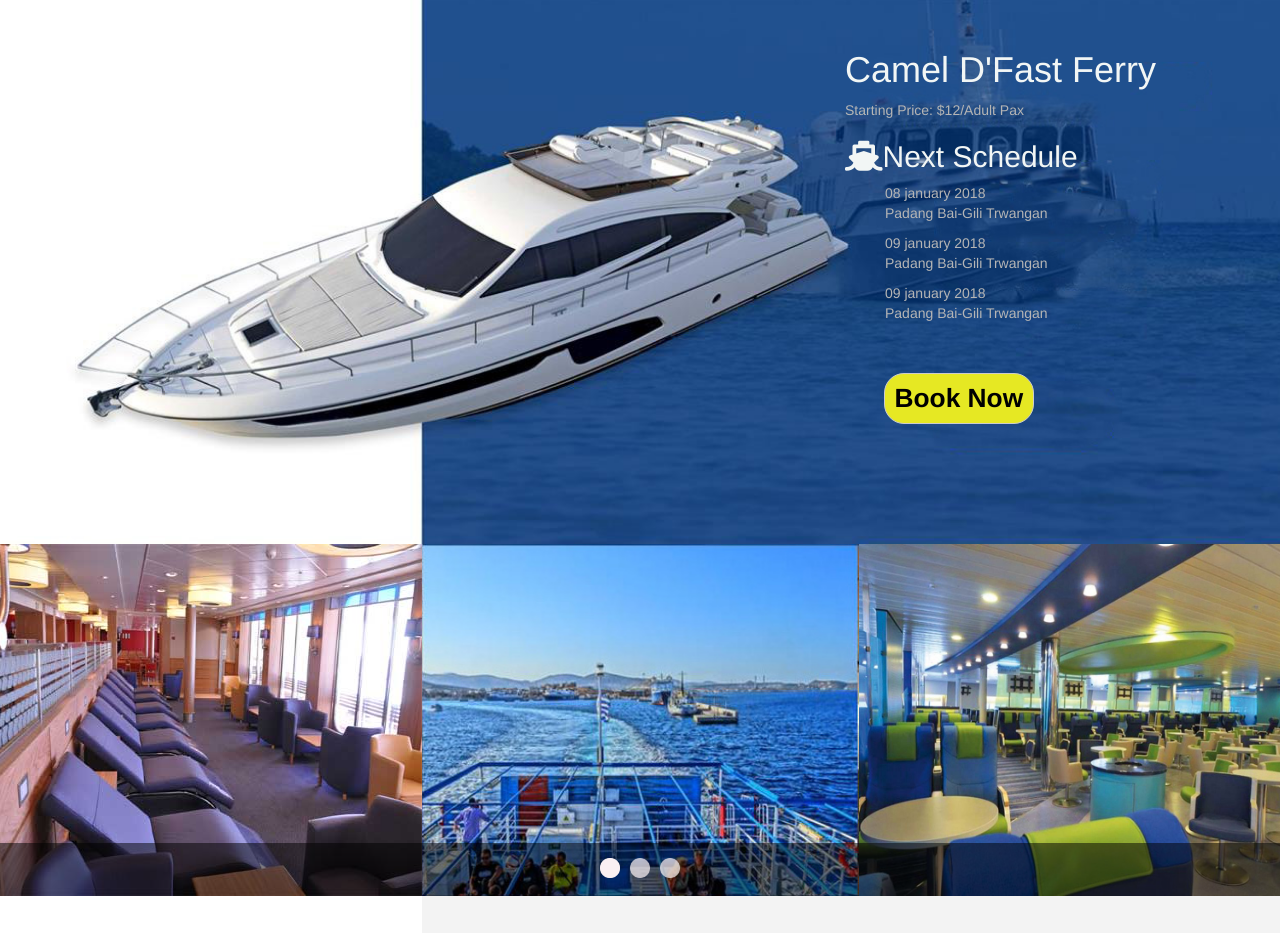
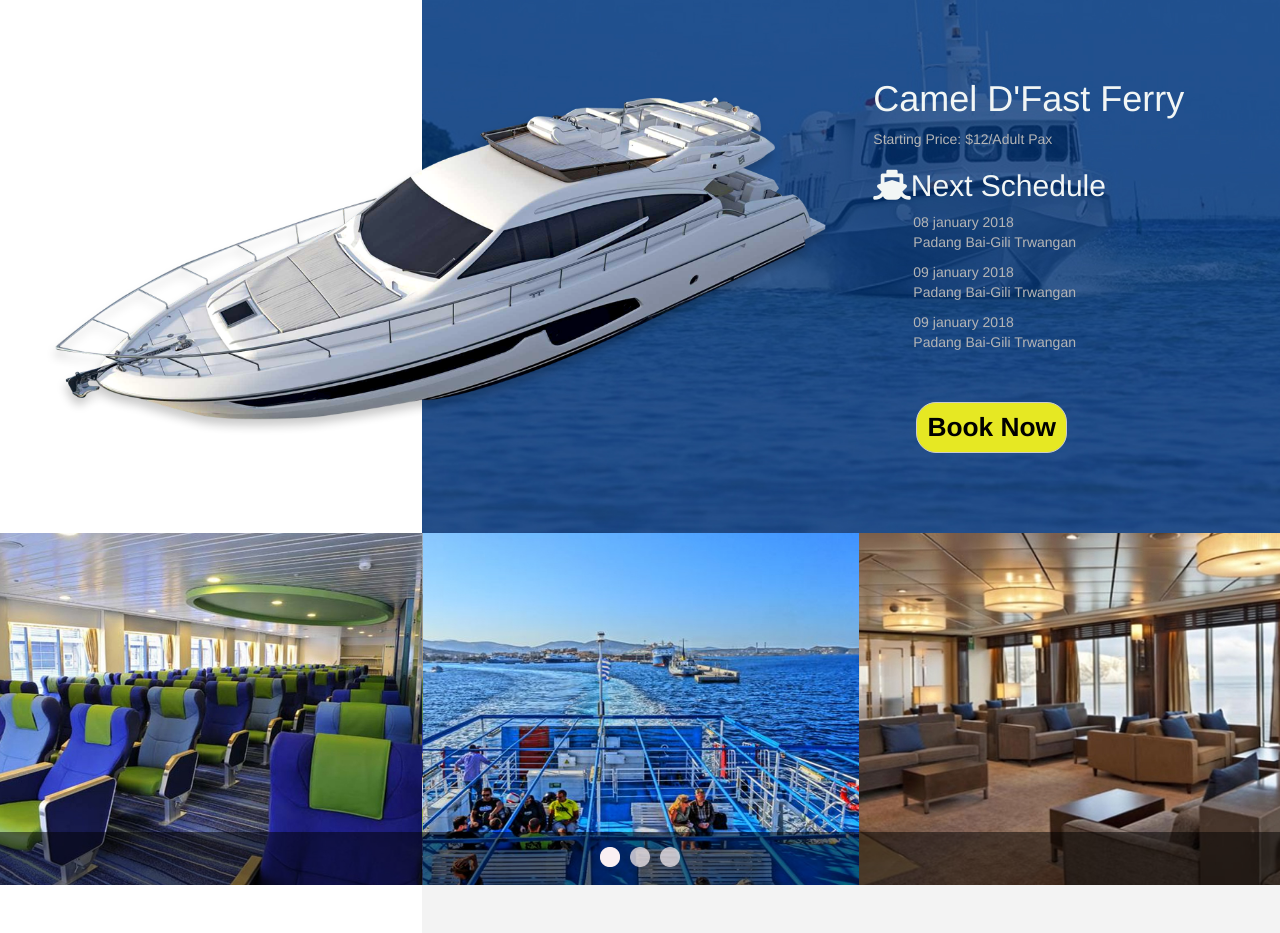
Before and after one commit to nursanamar/ferry, a plain HTML site: page index.html in a window 1280 px wide. Shown: the top 933 px of the page. Drawn offline with Linux system fonts and the light colour scheme; a web font is replaced by a local one.

Commit message:
new image

```diff
--- a/assets/css/custom.css
+++ b/assets/css/custom.css
@@ -1,40 +1,49 @@
 .first {
-  background-image: url("../images/Boat.jpg");
+  color : #f2f6f5;
+}
+
+.boat {
+  left: -408px;
+  bottom: -35px;
+}
+
+.boat img {
+  width: 202%
+
+}
+
+.schedule {
+  background-image: url("../images/Bg blue boat.jpg");
   background-size: cover;
   background-position: center;
   background-repeat: no-repeat;
-  color : #f2f6f5;
+  padding-top: 59px;
+  /*color: white;*/
 }
 
-.description {
-  background-color: #f3f3f3;
-
+.schedule ul {
+  list-style: none;
 }
 
+.schedule ul li {
+  margin-bottom: 10px;
+}
 
+.schedule .btn {
+  border-radius: 20px;
+  padding-left: 10px;
+  padding-right: 10px;
+  color: black;
+  font-weight: bold;
+  background-color: #e6e823;
+  margin-left: 11%;
+  font-size: 188%;
+  margin-top: 40px;
+  margin-bottom: 80px;
+}
 
 .xtext-muted {
   color: #b5b5b5
-}
-
-.description .text {
-  text-align: justify;
-  width: 83%;
-  margin-left: 6%;
-  padding-top: 6%;
-  font-size: 158%;
-  color: #282828;
-}
-
-.description .text p {
-  margin-bottom: 5%;
-}
-
-
-.schedule {
-  margin-top: 30px;
-  margin-bottom: 40px;
-  /*color: white;*/
 }
 
 .slick-dots {
@@ -58,27 +67,6 @@
     /* more CSS */
 }
 
-.schedule ul {
-  list-style: none;
-}
-
-.schedule ul li {
-  margin-bottom: 10px;
-}
-
-.schedule .btn {
-  border-radius: 20px;
-  padding-left: 10px;
-  padding-right: 10px;
-  color: black;
-  font-weight: bold;
-  background-color: #e6e823;
-  margin-left: 11%;
-  font-size: 188%;
-  margin-top: 40px;
-  margin-bottom: 80px;
-}
-
 .slide-image {
   padding-left: 0;
   padding-right: 0;
@@ -87,6 +75,23 @@
 .w-100 {
   width: 100%;
   height: 352px;
+}
+
+.description {
+  background-color: #f3f3f3;
+}
+
+.description .text {
+  text-align: justify;
+  width: 83%;
+  margin-left: 6%;
+  padding-top: 6%;
+  font-size: 158%;
+  color: #282828;
+}
+
+.description .text p {
+  margin-bottom: 5%;
 }
 
 .description .btn {
--- a/index.html
+++ b/index.html
@@ -14,10 +14,12 @@
   <body style="overflow-x:hidden">
 
     <section class="row first">
-      <div class="container">
-        <div class="col-sm-4 col-md-4 col-lg-4 col-md-offset-8 col-sm-offset-8 schedule">
-
-            <!-- <div class="container"> -->
+      <div class="col-sm-8 col-md-8 col-lg-8 col-md-offset-4 col-sm-offset-4 schedule">
+          <div class="col-sm-6 col-md-6 col-lg-6 boat">
+            <img src="assets/images/Boat.png" alt="Boat">
+          </div>
+          <!-- <div class="container"> -->
+            <div class="col-sm-6 col-md-6 col-lg-6">
               <h1>Camel D'Fast Ferry </h1>
               <span class="xtext-muted">Starting Price: $12/Adult Pax</span>
               <h2><i class="fas fa-ship"></i>Next Schedule</h2>
@@ -33,43 +35,26 @@
                 </li>
               </ul>
               <a href="#" class='btn btn-default btn-large'>Book Now</a>
-            <!-- </div> -->
+            </div>
+      </div>
 
-          <!-- <div class="row">
-            <div class="container">
-              <div class="row">
-                <div class="container">
-
-                </div>
-              </div>
-              <div class="row">
-                <div class="container">
-                  <div class="col-sm-2 col-md-2 col-lg-2  ">
-                  </div>
-                </div>
-              </div>
-            </div>
-          </div> -->
-        </div>
-
-      </div>
     </section>
     <section class="row">
       <div style="margin-bottom:0" class="slick">
         <div style="padding:0" class="col-sm-4 col-md-4">
-          <img class="d-block w-100" src="assets/images/1.jpg" alt="First slide">
+          <img class="d-block w-100" src="assets/images/Gallery 1.jpg" alt="First slide">
         </div>
         <div style="padding:0" class="col-sm-4 col-md-4">
-          <img class="d-block w-100" src="assets/images/2.jpg" alt="First slide">
+          <img class="d-block w-100" src="assets/images/Gallery 2.jpg" alt="First slide">
         </div>
         <div style="padding:0" class="col-sm-4 col-md-4">
-          <img class="d-block w-100" src="assets/images/3.jpg" alt="First slide">
+          <img class="d-block w-100" src="assets/images/Gallery 3.jpg" alt="First slide">
         </div>
         <div style="padding:0" class="col-sm-4 col-md-4">
-          <img class="d-block w-100" src="assets/images/1.jpg" alt="First slide">
+          <img class="d-block w-100" src="assets/images/Gallery 1.jpg" alt="First slide">
         </div>
         <div style="padding:0" class="col-sm-4 col-md-4">
-          <img class="d-block w-100" src="assets/images/2.jpg" alt="First slide">
+          <img class="d-block w-100" src="assets/images/Gallery 2.jpg" alt="First slide">
         </div>
       </div>
     </section>
@@ -87,24 +72,6 @@
         </div>
       </div>
     </section>
-    <!-- <div class="row">
-
-    </div> -->
-    <!-- <div class="row">
-      <div class="col-sm-8 col-lg-8 col-md-8 col-md-offset-4 col-sm-offset-4 description">
-        <div class="container">
-          <div class="col-sm-8 col-md-8  text ">
-            <p>Lorem ipsum dolor sit amet, consectetur adipisicing elit, sed do eiusmod tempor incididunt ut labore et dolore magna aliqua. Ut enim ad minim veniam, quis nostrud exercitation ullamco laboris nisi ut aliquip ex ea commodo consequat. Duis aute irure dolor in reprehenderit in voluptate velit esse cillum dolore eu fugiat nulla pariatur. Excepteur sint occaecat cupidatat non proident, sunt in culpa qui officia deserunt mollit anim id est laborum.</p>
-            <p>Lorem ipsum dolor sit amet, consectetur adipisicing elit, sed do eiusmod tempor incididunt ut labore et dolore magna aliqua. Ut enim ad minim veniam, quis nostrud exercitation ullamco laboris nisi ut aliquip ex ea commodo consequat. Duis aute irure dolor in reprehenderit in voluptate velit esse cillum dolore eu fugiat nulla pariatur. Excepteur sint occaecat cupidatat non proident, sunt in culpa qui officia deserunt mollit anim id est laborum.</p>
-            <p>Lorem ipsum dolor sit amet, consectetur adipisicing elit, sed do eiusmod tempor incididunt ut labore et dolore magna aliqua. Ut enim ad minim veniam, quis nostrud exercitation ullamco laboris nisi ut aliquip ex ea commodo consequat. Duis aute irure dolor in reprehenderit in voluptate velit esse cillum dolore eu fugiat nulla pariatur. Excepteur sint occaecat cupidatat non proident, sunt in culpa qui officia deserunt mollit anim id est laborum.</p>
-            <p>Lorem ipsum dolor sit amet, consectetur adipisicing elit, sed do eiusmod tempor incididunt ut labore et dolore magna aliqua. Ut enim ad minim veniam, quis nostrud exercitation ullamco laboris nisi ut aliquip ex ea commodo consequat. Duis aute irure dolor in reprehenderit in voluptate velit esse cillum dolore eu fugiat nulla pariatur. Excepteur sint occaecat cupidatat non proident, sunt in culpa qui officia deserunt mollit anim id est laborum.</p>
-            <p>Lorem ipsum dolor sit amet, consectetur adipisicing elit, sed do eiusmod tempor incididunt ut labore et dolore magna aliqua. Ut enim ad minim veniam, quis nostrud exercitation ullamco laboris nisi ut aliquip ex ea commodo consequat. Duis aute irure dolor in reprehenderit in voluptate velit esse cillum dolore eu fugiat nulla pariatur. Excepteur sint occaecat cupidatat non proident, sunt in culpa qui officia deserunt mollit anim id est laborum.</p>
-          </div>
-        </div>
-        <a href="" class="btn btn-default btn-large">More</a>
-      </div>
-
-    </div> -->
 
     <script type="text/javascript" src="assets/js/jquery.js"></script>
     <script type="text/javascript" src="assets/js/bootstrap.js"></script>
```
Also changed, not shown: assets/images/1.jpg (deleted), assets/images/2.jpg (deleted), assets/images/3.jpg (deleted), assets/images/BG blue boat.jpg (added), assets/images/Boat.jpg (deleted), assets/images/Boat.png (added), assets/images/Gallery 1.jpg (added), assets/images/Gallery 2.jpg (added), assets/images/Gallery 3.jpg (added).
